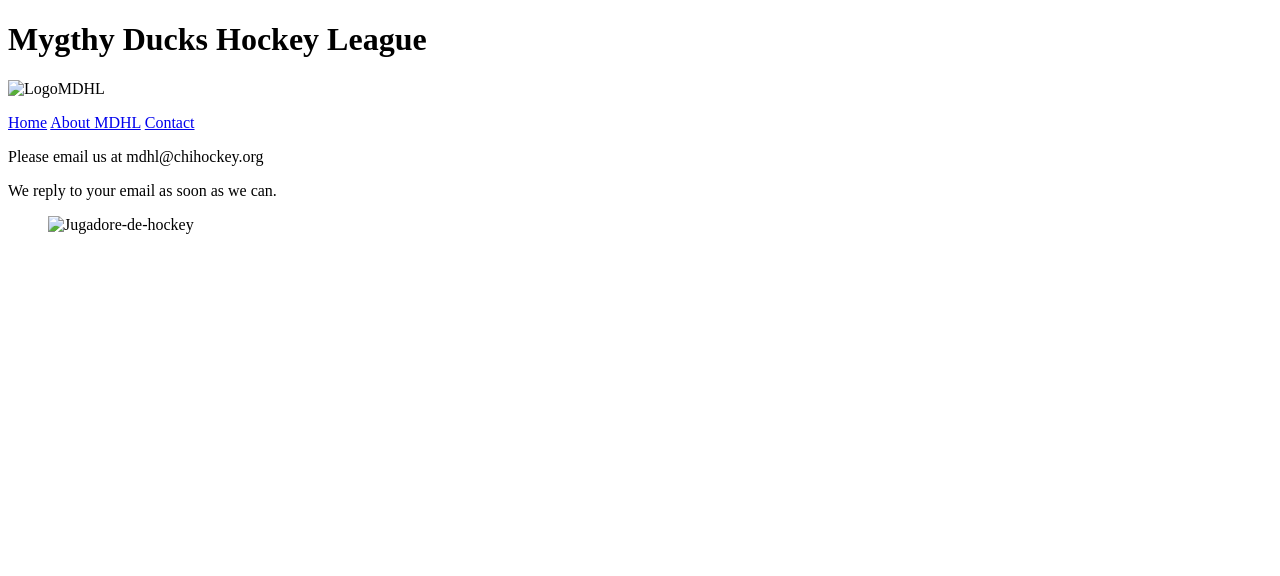
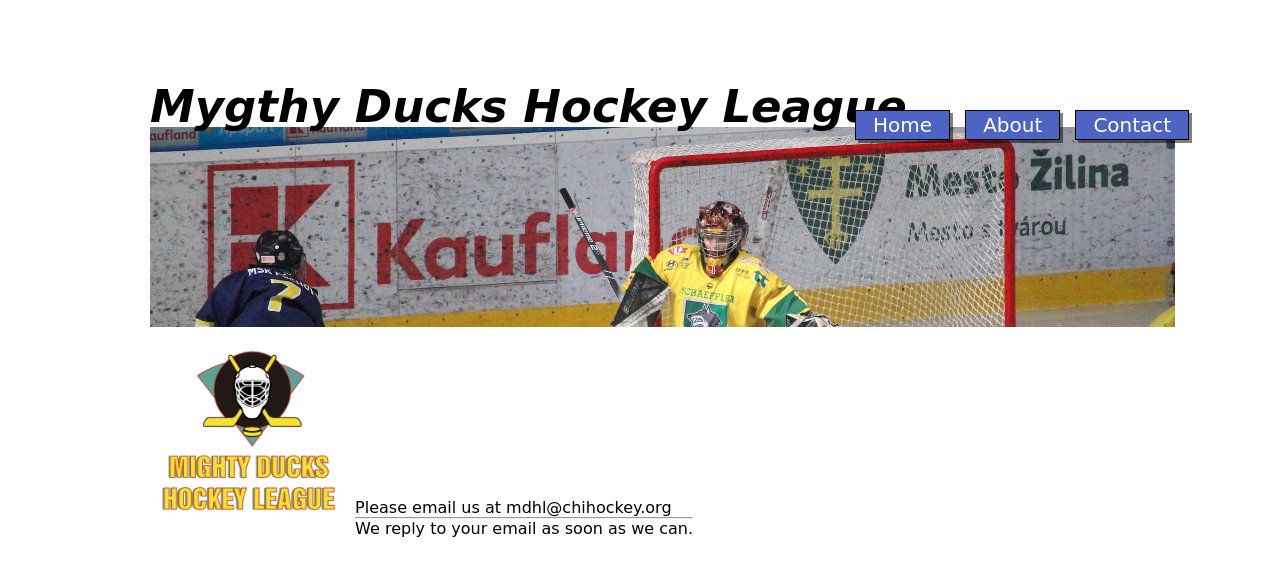
Before and after one commit to GaL92/tarea-mailcliente, a plain HTML site: page Contact.html in a window 1280 px wide. Drawn offline with Linux system fonts and the light colour scheme.

Commit message:
display-inline

```diff
--- a/Contact.html
+++ b/Contact.html
@@ -1,57 +1,60 @@
 <!DOCTYPE html>
 <html lang="es">
+
+
 <head>
     <meta charset="UTF-8">
     <meta http-equiv="X-UA-Compatible" content="IE=edge">
     <meta name="viewport" content="width=device-width, initial-scale=1.0">
     <title>MDHL page</title>
+    <link rel="stylesheet" href="styles.css">
+
+
 </head>
+
+
 <body>
 
     <header>
+
         <h1>Mygthy Ducks Hockey League</h1>
-        <img src="./imagenes/Logo Mighty ducks-01.png" alt="LogoMDHL" width="200">
+
+        <nav class="enlinea1">
+
+            <a href="./">Home</a>
+            <a href="./About.html">About</a>
+            <a href="./Contact.html">Contact</a>
+
+        </nav>
+        <div class="banner">
+
+        </div>
+
+    </header>
+        <main>
+        <article>
+
+            <img src="./img_task1/Logo Mighty ducks-01.png" alt="LogoMDHL" width="200">
+
+            <div class="enlinea">
+
+            <p>Please email us at mdhl@chihockey.org</p>
+                <hr>
+            <p>We reply to your email as soon as we can.</p>
+
+            </div>
+
+        </article>
 
 
 
-
-    </header>
-    <nav>
-        <p>
-            <a href="./">Home</a>
-            <a href="./About.html">About MDHL</a>
-            <a href="./Contact.html">Contact</a>
-            </p>
-    </nav>
-
-
-    <main>
-
-        <section>
-            <p>Please email us at mdhl@chihockey.org</p>
-
-
-        <p>We reply to your email as soon as we can.</p>
-
-        </section>
-    </section>
-
-    <aside>
-        <figure>
-
-            <img src="./imagenes/hockey 3.jpg" alt="Jugadore-de-hockey" width="300">
-
-        </figure>
-
-
-     </aside>
 
     </main>
 
 
 
+
 </body>
-
 
 <footer></footer>
 
--- a/styles.css
+++ b/styles.css
@@ -8,14 +8,8 @@
 body{
     padding: 50px 100px 50px 150px  ;
 }
-header h1{
 
-    font-size: 45px;
-    font-style: oblique ;
-    text-align: left;
-    position: relative;
-    top: 20px; left: 20px;
-}
+header h1
 
 img{
     max-width: 100%;
@@ -27,7 +21,13 @@ header>img{
     height: 5%;
 }
 
+header h1{
 
+    font-size: 45px;
+    font-style: oblique ;
+    position: relative;
+    top: 30px;
+}
 
 nav  a {
     background-color: rgb(78, 100, 197);
@@ -35,7 +35,6 @@ nav  a {
     border-width: 1px;
     border-color: rgb(5, 5, 5);
     box-shadow: 3px 3px rgba(0, 0, 0, 0.5);
-
     color:white;
     font-size: 20px;
     text-decoration: none;
@@ -47,7 +46,7 @@ nav  a {
 }
 
 
-header div{
+header .banner{
 
     background-image:url(./img_task2/design1_image2.jpg);
     background-size:cover;
@@ -59,3 +58,7 @@ div img{
 max-width: 100%;
 max-height: 100%;
 }
+
+article img, .enlinea {
+    display: inline-block;
+}
```
Also changed, not shown: About.html (+21 -12 lines), index.html (+12 -19 lines).
